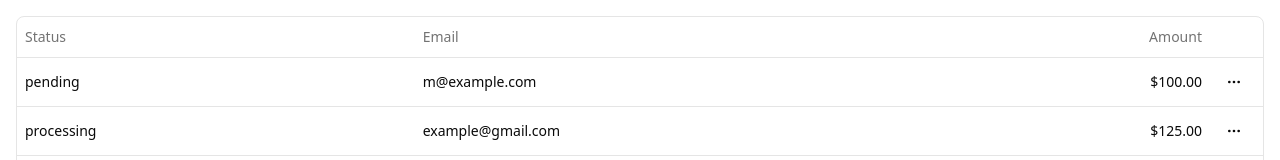
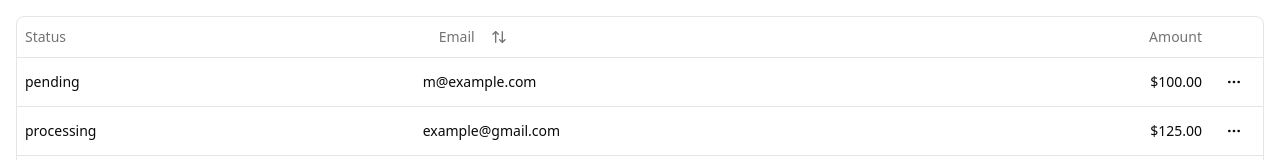
Before and after one commit to soyluisarrieta/shadcn-data-table, a React app: page / in a window 1280 px wide. Shown: the top 160 px of the page. Built offline with nearby package versions, Linux system fonts and the light colour scheme; the HTML template or start-up script is replaced by a standard one.

Commit message:
feat: add column sorting from Shadcn docs

```diff
--- a/src/app/payment/payments-columns.tsx
+++ b/src/app/payment/payments-columns.tsx
@@ -1,7 +1,7 @@
 import { Button } from '@/components/ui/button'
 import { DropdownMenu, DropdownMenuContent, DropdownMenuItem, DropdownMenuLabel, DropdownMenuSeparator, DropdownMenuTrigger } from '@/components/ui/dropdown-menu'
 import { ColumnDef } from '@tanstack/react-table'
-import { MoreHorizontalIcon } from 'lucide-react'
+import { ArrowUpDownIcon, MoreHorizontalIcon } from 'lucide-react'
 
 export type Payment = {
   id: string
@@ -17,7 +17,17 @@ export const paymentsColumns: ColumnDef<Payment>[] = [
   },
   {
     accessorKey: 'email',
-    header: 'Email'
+    header: ({ column }) => {
+      return (
+        <Button
+          variant="ghost"
+          onClick={() => column.toggleSorting(column.getIsSorted() === 'asc')}
+        >
+          Email
+          <ArrowUpDownIcon className="ml-2 h-4 w-4" />
+        </Button>
+      )
+    }
   },
   {
     accessorKey: 'amount',
--- a/src/components/commons/data-table.tsx
+++ b/src/components/commons/data-table.tsx
@@ -3,6 +3,8 @@ import {
   flexRender,
   getCoreRowModel,
   getPaginationRowModel,
+  getSortedRowModel,
+  SortingState,
   useReactTable
 } from '@tanstack/react-table'
 
@@ -15,6 +17,7 @@ import {
   TableRow
 } from '@/components/ui/table'
 import DataTableFooter from '@/components/commons/data-table-footer'
+import { useState } from 'react'
 
 interface DataTableProps<TData, TValue> {
   columns: ColumnDef<TData, TValue>[]
@@ -25,11 +28,18 @@ export function DataTable<TData, TValue> ({
   columns,
   data
 }: DataTableProps<TData, TValue>) {
+  const [sorting, setSorting] = useState<SortingState>([])
+
   const table = useReactTable({
     data,
     columns,
+    onSortingChange: setSorting,
     getCoreRowModel: getCoreRowModel(),
-    getPaginationRowModel: getPaginationRowModel()
+    getPaginationRowModel: getPaginationRowModel(),
+    getSortedRowModel: getSortedRowModel(),
+    state: {
+      sorting
+    }
   })
 
   return (
```
